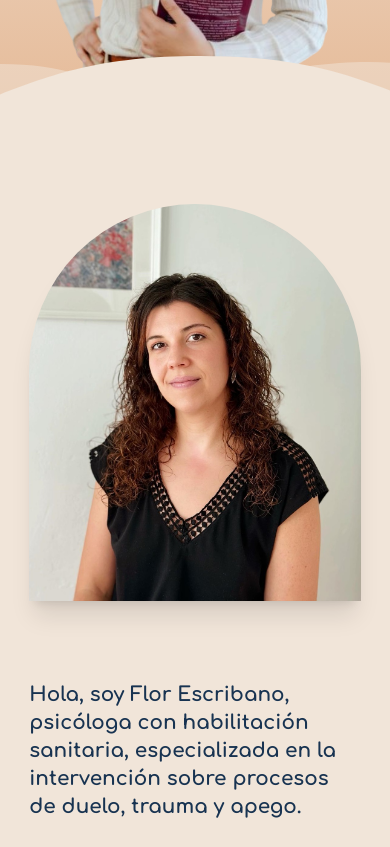
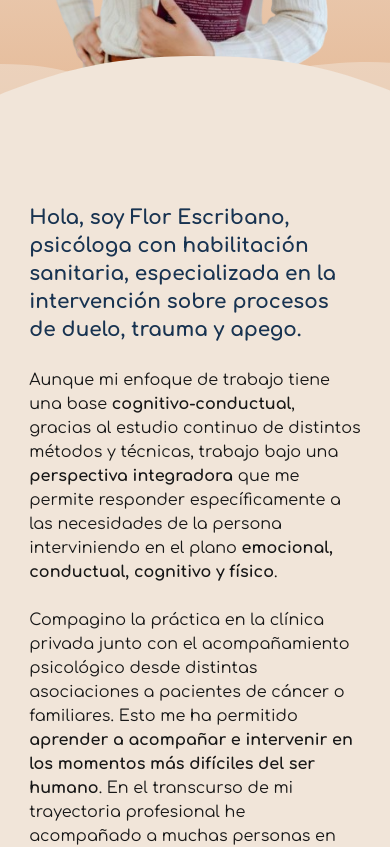
Before and after one commit to aramossanchez/pagina_flor, a Next.js app: page / in a window 390 px wide. Shown: the part 860-1707 px from the top of the page. Built offline with nearby package versions, Linux system fonts and the light colour scheme.

Commit message:
feat: arreglado responsive de seccion about

```diff
--- a/app/globals.css
+++ b/app/globals.css
@@ -11,7 +11,7 @@
   --quaternaryColor: #183351;
   --primaryColorTransparent: #f1e5d9e7;
   --whatsappColor: #25d366;
-  --headerHeight: 20vh;
+  --headerHeight: 175px;
   --headerHeightMobile: 100px;
   --bodyHeight: 80vh;
 }
--- a/containers/home/components/AboutMeSection/AboutMeSection.tsx
+++ b/containers/home/components/AboutMeSection/AboutMeSection.tsx
@@ -5,9 +5,9 @@ import ImageInAboutMe from './components/ImageInAboutMe';
 export default function AboutMeSection() {
   return (
     <section className="section_style bg-primaryColor">
-      <div className="flex mobile:flex-row flex-col justify-between items-start gap-y-20">
+      <div className="flex mobile:flex-row flex-col justify-between mobile:items-start items-center gap-y-20 gap-x-8">
         <ImageInAboutMe />
-        <div className="flex flex-col gap-y-6 mobile:max-w-[50%] max-w-full">
+        <div className="flex flex-col gap-y-6 mobile:max-w-[50%] mobile:min-w-[50%] max-w-full min-w-full mobile:order-2 order-1">
           <PrimarySubtitle
             text="Hola, soy Flor Escribano, psicóloga con habilitación sanitaria,
             especializada en la intervención sobre procesos de duelo, trauma y
--- a/containers/home/components/AboutMeSection/components/ImageInAboutMe.tsx
+++ b/containers/home/components/AboutMeSection/components/ImageInAboutMe.tsx
@@ -16,7 +16,7 @@ export default function ImageInAboutMe() {
       alt="Foto principal"
       width={500}
       height={500}
-      className={`${blockStyle} shadow-xl rounded-t-full rounded-md`}
+      className={`${blockStyle} shadow-xl rounded-t-full rounded-md mobile:max-w-[50%] max-w-full mobile:order-1 order-2`}
     />
   );
 }
```
